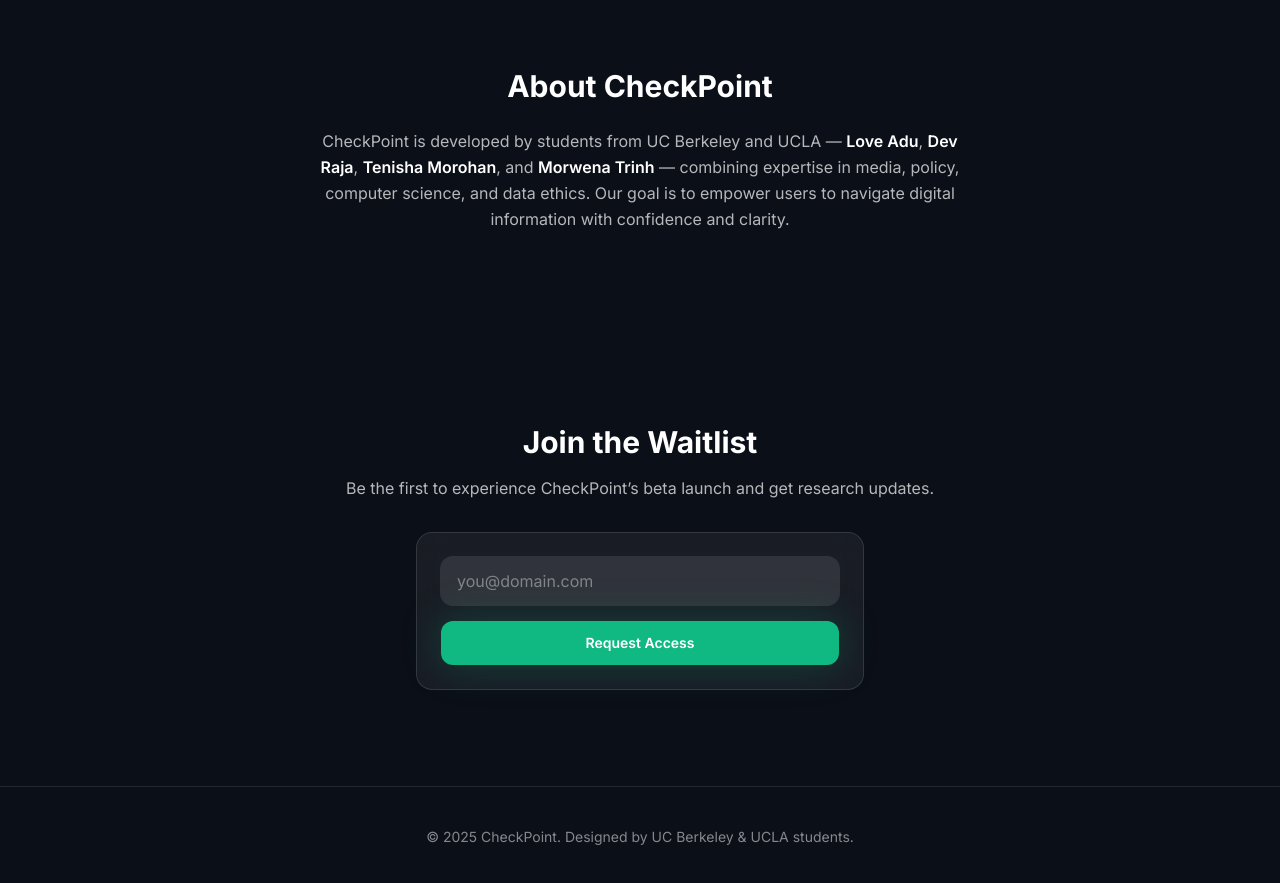
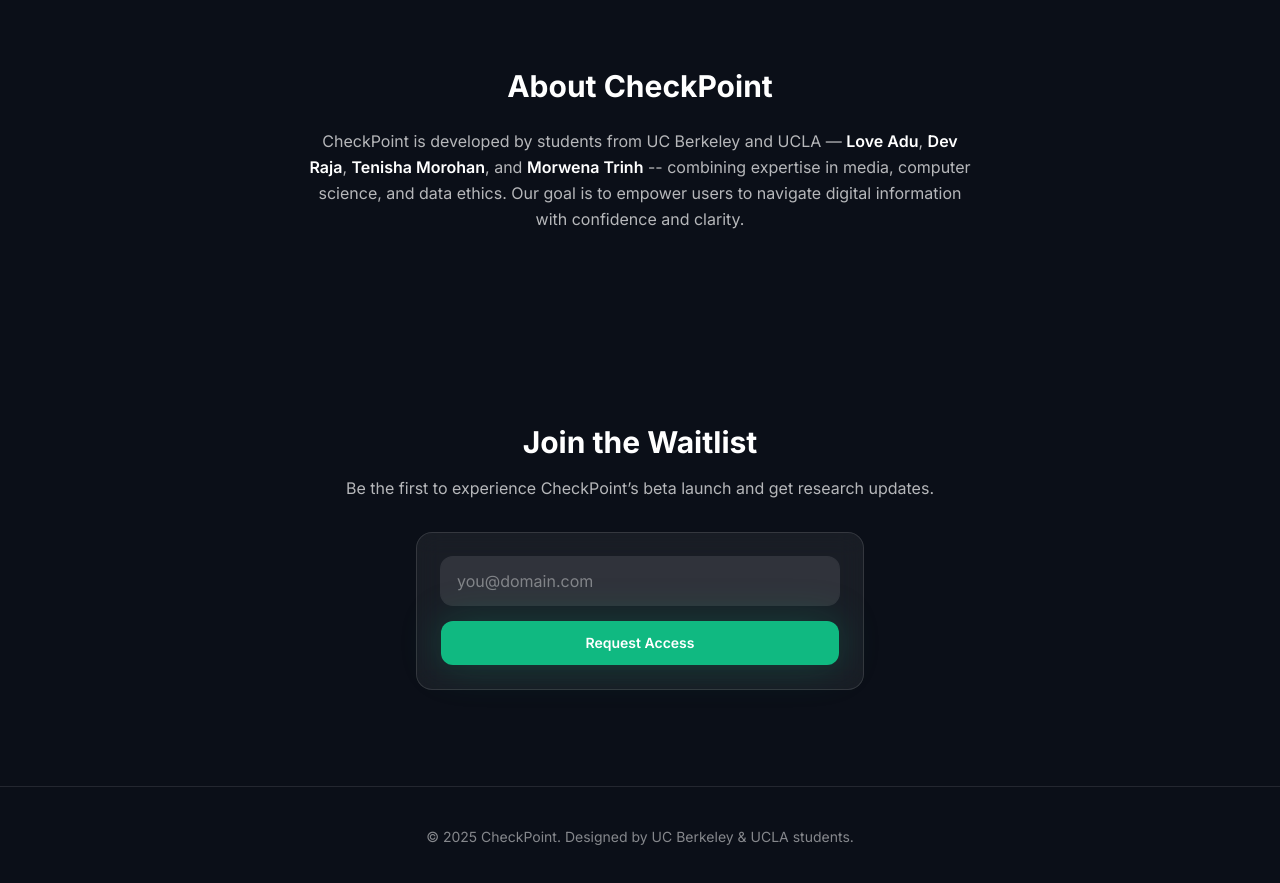
Before and after one commit to love-adu/CheckPoint, a plain HTML site: page index.html in a window 1280 px wide. Shown: the part 1580-2463 px from the top of the page. Drawn offline with nearby package versions, Linux system fonts and the light colour scheme.

Commit message:
Update index.html

```diff
--- a/index.html
+++ b/index.html
@@ -164,7 +164,7 @@
   <section id="about" class="py-24 bg-[#0b0f18] text-center">
     <div class="max-w-4xl mx-auto px-6">
       <h2 class="text-3xl font-bold mb-6">About CheckPoint</h2>
-      <p class="text-white/70 leading-relaxed max-w-2xl mx-auto">CheckPoint is developed by students from UC Berkeley and UCLA — <span class="font-semibold text-white">Love Adu</span>, <span class="font-semibold text-white">Dev Raja</span>, <span class="font-semibold text-white">Tenisha Morohan</span>, and <span class="font-semibold text-white">Morwena Trinh</span> — combining expertise in media, policy, computer science, and data ethics. Our goal is to empower users to navigate digital information with confidence and clarity.</p>
+      <p class="text-white/70 leading-relaxed max-w-2xl mx-auto">CheckPoint is developed by students from UC Berkeley and UCLA — <span class="font-semibold text-white">Love Adu</span>, <span class="font-semibold text-white">Dev Raja</span>, <span class="font-semibold text-white">Tenisha Morohan</span>, and <span class="font-semibold text-white">Morwena Trinh</span> -- combining expertise in media, computer science, and data ethics. Our goal is to empower users to navigate digital information with confidence and clarity.</p>
     </div>
   </section>
 
```
